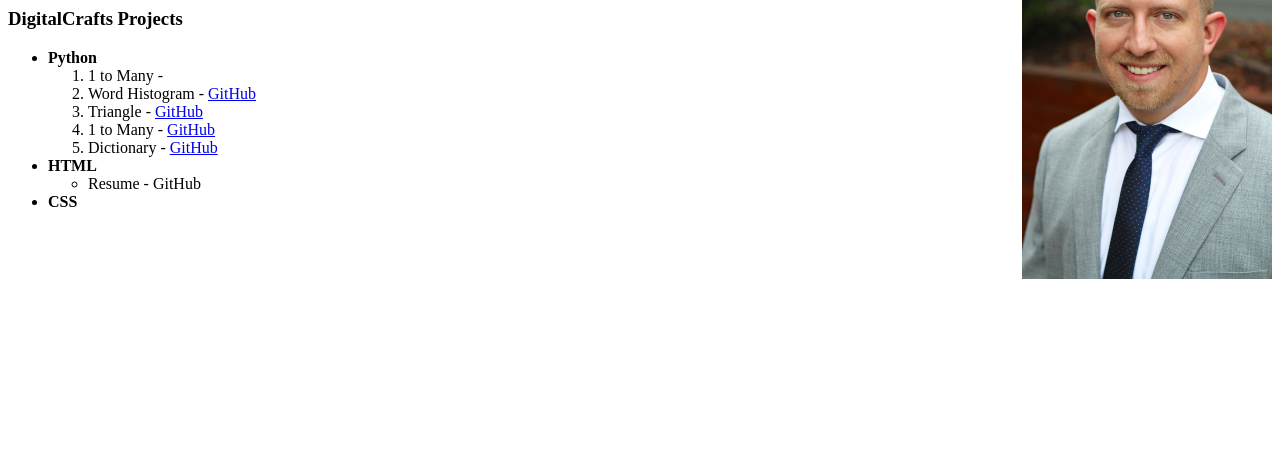
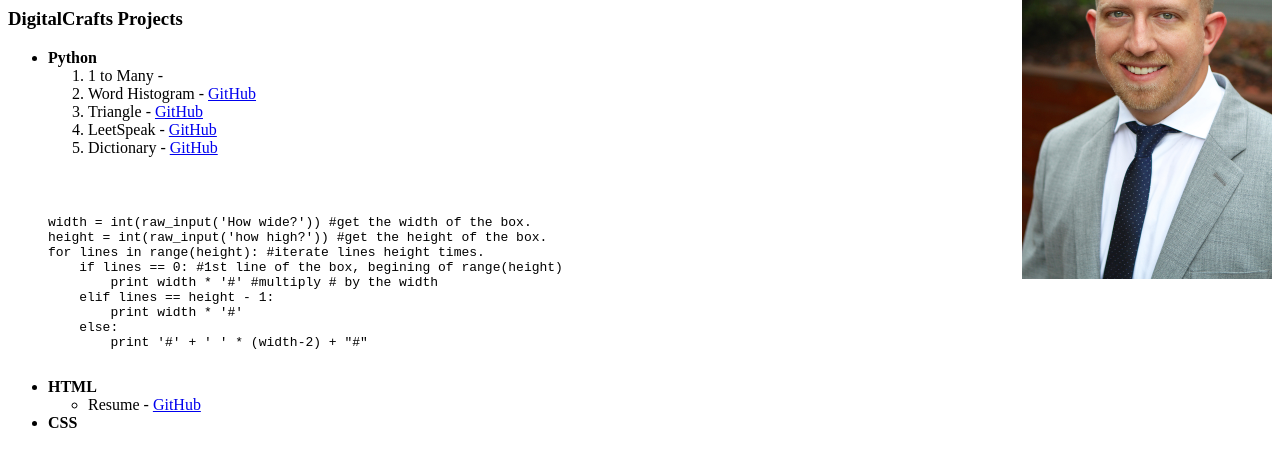
Before and after one commit to ConsultAtlas/portfolio, a plain HTML site: page portfolio.html in a window 1280 px wide. Shown: the part 176-642 px from the top of the page. Drawn offline with Linux system fonts and the light colour scheme.

Commit message:
new changes

```diff
--- a/portfolio.html
+++ b/portfolio.html
@@ -7,7 +7,7 @@
         <div>
             <h1>Zachary Aten</h1><img class='focal_image' src='ZA2_500_px.jpg' alt='zachs photo'/>
             <p class='subheader'>DigitalCrafts Resume</p>
-            <a href="https://www.linkedin.com/in/zacharyaten/"><img class='linkedIn' src="http://ourvoiceschicago.ala.org/wp-content/uploads/2016/09/2000px-Linkedin_icon.svg_.png"/></a><a href="https://www.linkedin.com/in/zacharyaten/">LinkedIn Profile</a>
+            <a href="https://www.linkedin.com/in/zacharyaten/" target="_blank"><img class='linkedIn' src="http://ourvoiceschicago.ala.org/wp-content/uploads/2016/09/2000px-Linkedin_icon.svg_.png" target="_blank"></a><a href="https://www.linkedin.com/in/zacharyaten/" target="_blank">LinkedIn Profile</a>
             <hr />
         </div>
         <div>
@@ -16,18 +16,30 @@
                 <ul>
                     <li><b>Python</b>
                         <ol>
-                        <li>1 to Many - <a href='https://github.com/ConsultAtlas/digital_crafts/tree/master/practice/python/files'></a></li>
-                        <li>Word Histogram - <a href='https://github.com/ConsultAtlas/digital_crafts/tree/master/practice/python/files'>GitHub</a></li>
-                        <li>Triangle - <a href='https://github.com/ConsultAtlas/digital_crafts/tree/master/practice/python/files'>GitHub</a></li>
-                        <li>1 to Many - <a href='https://github.com/ConsultAtlas/digital_crafts/tree/master/practice/python/files'>GitHub</a></li>
-                        <li>Dictionary - <a href='https://github.com/ConsultAtlas/digital_crafts/tree/master/practice/python/files'>GitHub</a></li>
+                        <li>1 to Many - <a href='https://github.com/ConsultAtlas/digital_crafts/tree/master/practice/python/files' target="_blank"></a></li>
+                        <li>Word Histogram - <a href='https://github.com/ConsultAtlas/digital_crafts/tree/master/practice/python/files' target="_blank">GitHub</a></li>
+                        <li>Triangle - <a href='https://github.com/ConsultAtlas/digital_crafts/tree/master/practice/python/files' target="_blank">GitHub</a></li>
+                        <li>LeetSpeak - <a href='https://github.com/ConsultAtlas/digital_crafts/tree/master/practice/python/files' target="_blank">GitHub</a></li>
+                        <li>Dictionary - <a href='https://github.com/ConsultAtlas/digital_crafts/tree/master/practice/python/files' target="_blank">GitHub</a></li>
                         </ol>
+                    <pre><code>
 
+
+width = int(raw_input('How wide?')) #get the width of the box.
+height = int(raw_input('how high?')) #get the height of the box.
+for lines in range(height): #iterate lines height times.
+    if lines == 0: #1st line of the box, begining of range(height)
+        print width * '#' #multiply # by the width
+    elif lines == height - 1:
+        print width * '#'
+    else:
+        print '#' + ' ' * (width-2) + "#"
+                    </code></pre>
 
                     </li>
                     <li><b>HTML</b></li>
                         <ul>
-                        <li>Resume - GitHub</li>
+                            <li>Resume - <a href='https://github.com/ConsultAtlas/portfolio/blob/master/portfolio.html' target="_blank">GitHub</a></li>
                         </ul>
                     <li><b>CSS</b></li>
                 </ul>
```
